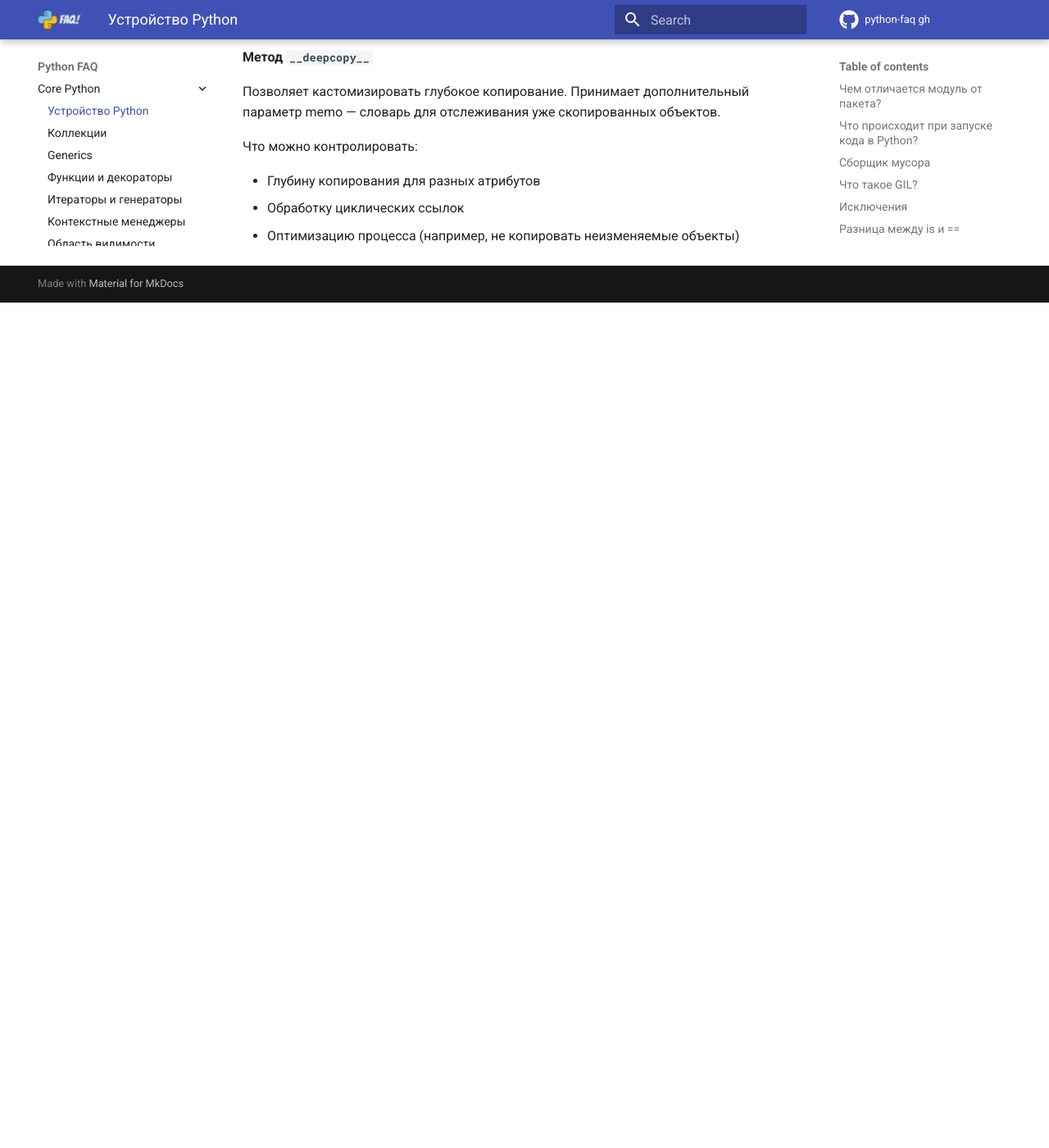
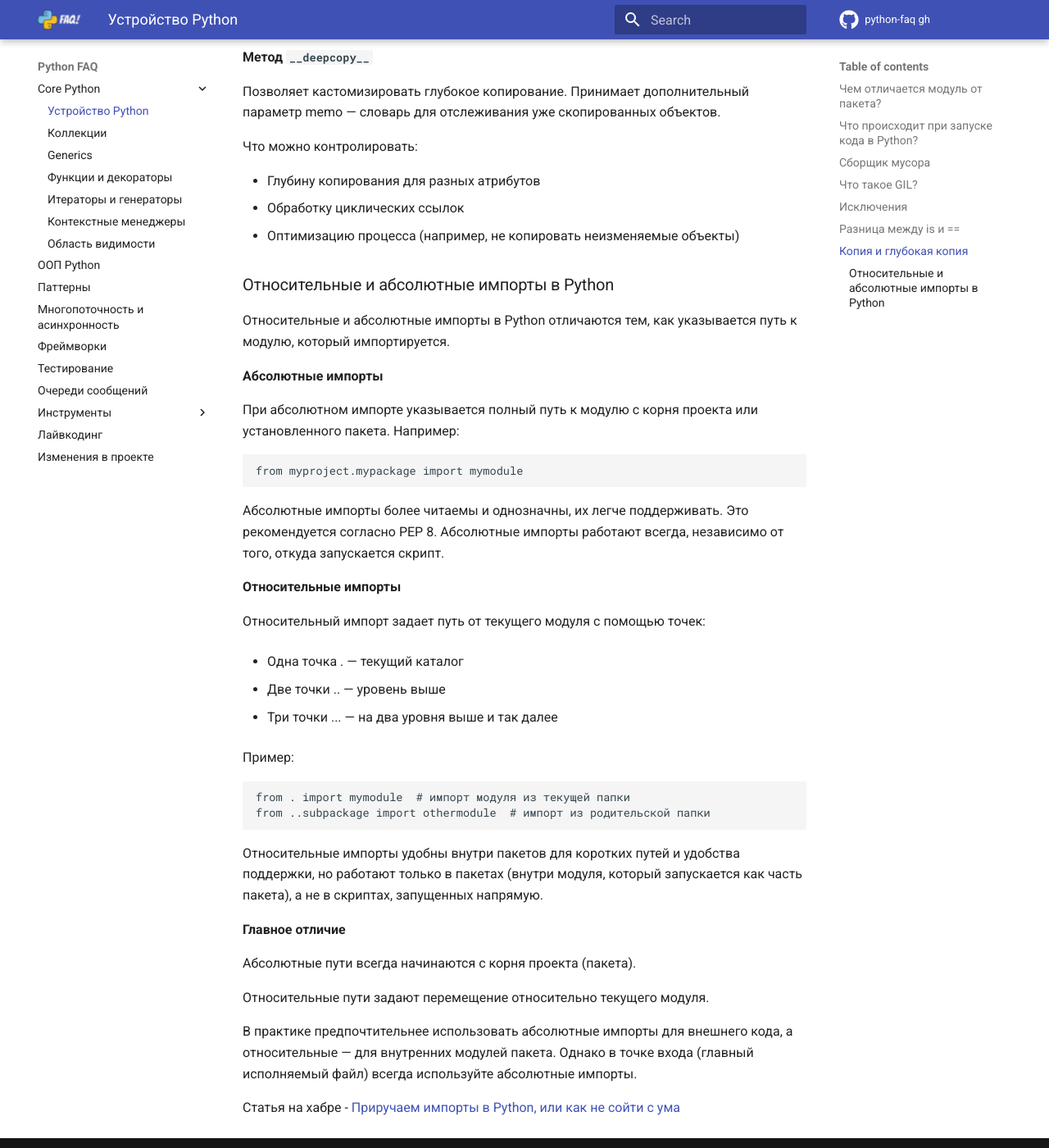
Before and after one commit to u-cha/python-faq, an MkDocs documentation site: the page built from docs/structure_python.md, in a window 1280 px wide and 1400 px high, scrolled down 7854 px. Shown: the whole window at 82% size. Built offline with MkDocs 1.6.1 and Material for MkDocs 9.7.7, drawn with Linux system fonts in a browser that asks for light colours; comment, search, counter and statistics services are not loaded; before the commit the page ends 8223 px from its top, so only the background shows below that.

Commit message:
fix relative and absolute imports

````diff
--- a/docs/structure_python.md
+++ b/docs/structure_python.md
@@ -245,3 +245,43 @@ _Примечание_: для выполнения глубокого копи
 - Глубину копирования для разных атрибутов
 - Обработку циклических ссылок
 - Оптимизацию процесса (например, не копировать неизменяемые объекты)
+
+### Относительные и абсолютные импорты в Python
+Относительные и абсолютные импорты в Python отличаются тем, как указывается путь к модулю, который импортируется.
+
+**Абсолютные импорты**
+
+При абсолютном импорте указывается полный путь к модулю с корня проекта или установленного пакета. Например:
+
+```python
+from myproject.mypackage import mymodule
+```
+Абсолютные импорты более читаемы и однозначны, их легче поддерживать. Это рекомендуется согласно PEP 8. Абсолютные импорты работают всегда, независимо от того, откуда запускается скрипт.
+
+**Относительные импорты**
+
+Относительный импорт задает путь от текущего модуля с помощью точек:
+
+* Одна точка . — текущий каталог
+
+* Две точки .. — уровень выше
+
+* Три точки ... — на два уровня выше и так далее
+
+Пример:
+
+```python
+from . import mymodule  # импорт модуля из текущей папки
+from ..subpackage import othermodule  # импорт из родительской папки
+```
+Относительные импорты удобны внутри пакетов для коротких путей и удобства поддержки, но работают только в пакетах (внутри модуля, который запускается как часть пакета), а не в скриптах, запущенных напрямую.
+
+**Главное отличие**
+
+Абсолютные пути всегда начинаются с корня проекта (пакета).
+
+Относительные пути задают перемещение относительно текущего модуля.
+
+В практике предпочтительнее использовать абсолютные импорты для внешнего кода, а относительные — для внутренних модулей пакета. Однако в точке входа (главный исполняемый файл) всегда используйте абсолютные импорты.
+
+Статья на хабре - [Приручаем импорты в Python, или как не сойти с ума](https://habr.com/ru/sandbox/249064/?ysclid=miot5vsvys72477592)
````
